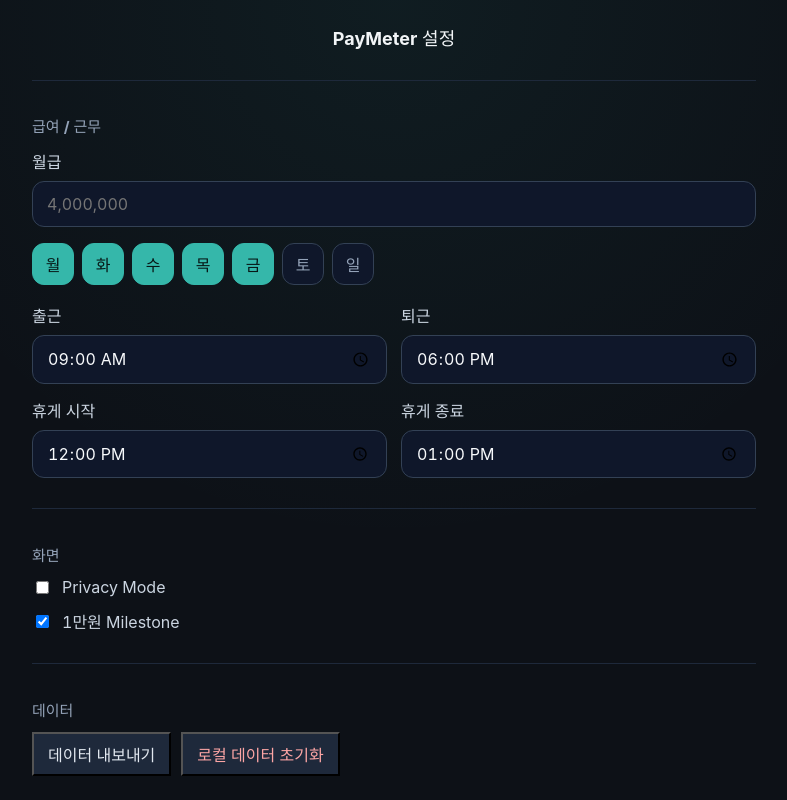
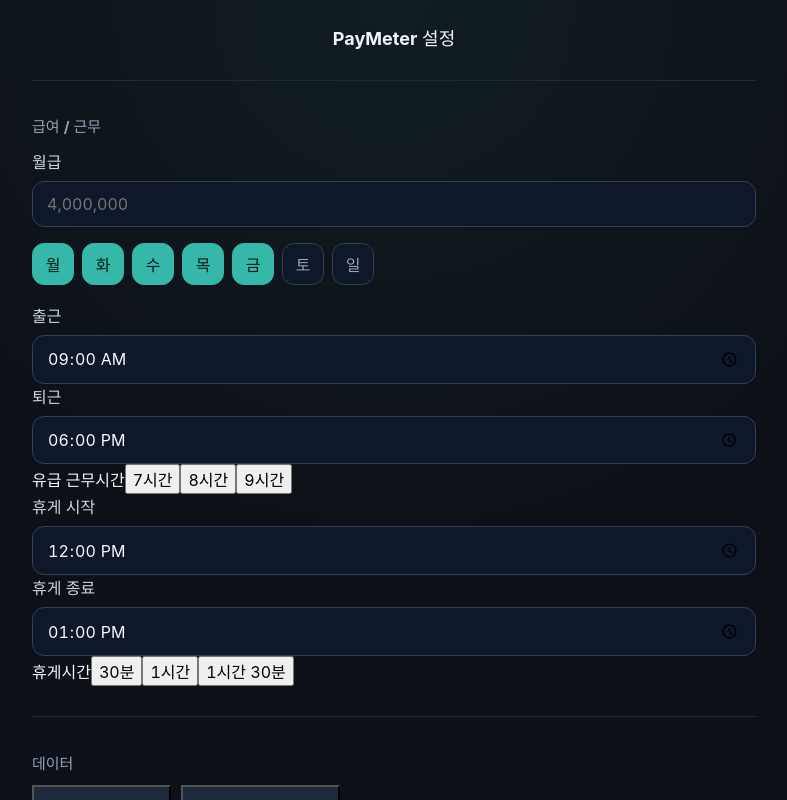
Before and after one commit to nothing2that-sys/pay-meter, a React (Vite) app: page / in a window 1280 px wide. Shown: the whole page, without its empty margins (246-1033 px from the left). Built offline with nearby package versions, Linux system fonts and the light colour scheme.

Commit message:
feat(settings): add work and break duration shortcuts

```diff
--- a/src/App.tsx
+++ b/src/App.tsx
@@ -1,4 +1,4 @@
-import { useEffect, useMemo, useRef, useState } from 'react';
+import { useEffect, useMemo, useState } from 'react';
 import { createPortal } from 'react-dom';
 import {
   DEFAULT_SETTINGS,
@@ -7,11 +7,11 @@ import {
   formatMicroKrw,
   localDateFromEpoch,
   monthAllocation,
+  parseTimeToMinutes,
   type PaySnapshot,
   type PrototypeDayControl,
   type PrototypeSettings,
 } from './domain/prototype';
-import { crossedMilestone } from './features/milestone';
 import { DeviceClock } from './infrastructure/clock';
 import { openDocumentPiP, supportsDocumentPiP } from './infrastructure/pip';
 import {
@@ -34,6 +34,21 @@ type Screen = 'timer' | 'dashboard' | 'settings';
 
 function money(value: bigint, privacy: boolean): string {
   return privacy ? '₩ ••••••' : `₩${formatMicroKrw(value)}`;
+}
+
+function minutesToLocalTime(totalMinutes: number): string | null {
+  if (!Number.isFinite(totalMinutes) || totalMinutes < 0 || totalMinutes >= 24 * 60) return null;
+  const hour = Math.floor(totalMinutes / 60);
+  const minute = totalMinutes % 60;
+  return `${String(hour).padStart(2, '0')}:${String(minute).padStart(2, '0')}`;
+}
+
+function rangeDurationMinutes(start: string, end: string): number {
+  try {
+    return Math.max(0, parseTimeToMinutes(end) - parseTimeToMinutes(start));
+  } catch {
+    return 0;
+  }
 }
 
 type DashboardPeriod = 'daily' | 'weekly' | 'monthly';
@@ -216,6 +231,37 @@ function SettingsScreen({
     setDraft({ ...draft, schedule: { ...draft.schedule, workDays } });
   };
 
+  const applyPaidHours = (hours: number) => {
+    const startMinutes = parseTimeToMinutes(draft.schedule.start);
+    const breakMinutes = draft.schedule.unpaidBreak
+      ? rangeDurationMinutes(draft.schedule.unpaidBreak.start, draft.schedule.unpaidBreak.end)
+      : 0;
+    const end = minutesToLocalTime(startMinutes + hours * 60 + breakMinutes);
+    if (!end) {
+      setError('퇴근 시간이 자정을 넘을 수 없습니다.');
+      return;
+    }
+    setError('');
+    setDraft({ ...draft, schedule: { ...draft.schedule, end } });
+  };
+
+  const applyBreakDuration = (minutes: number) => {
+    const start = draft.schedule.unpaidBreak?.start ?? '12:00';
+    const end = minutesToLocalTime(parseTimeToMinutes(start) + minutes);
+    if (!end) {
+      setError('휴게 종료 시간이 자정을 넘을 수 없습니다.');
+      return;
+    }
+    setError('');
+    setDraft({
+      ...draft,
+      schedule: {
+        ...draft.schedule,
+        unpaidBreak: { start, end },
+      },
+    });
+  };
+
   const submit = () => {
     try {
       if (!Number.isSafeInteger(draft.salaryKrw) || draft.salaryKrw <= 0)
@@ -224,7 +270,7 @@ function SettingsScreen({
         throw new Error('근무 요일을 하나 이상 선택해 주세요.');
       const clean = {
         ...draft,
-        display: { ...draft.display, showDecimals: false },
+        display: { ...draft.display, showDecimals: false, milestoneEnabled: false },
         consumerItems: [],
       };
       buildPaySnapshot(clean, clock.nowEpochMs(), clock.localTimeZone(), []);
@@ -292,7 +338,8 @@ function SettingsScreen({
             </button>
           ))}
         </div>
-        <div className="time-grid">
+        <div className="schedule-block">
+          <div className="schedule-input-row">
             <label>
               출근
               <input
@@ -315,6 +362,23 @@ function SettingsScreen({
                 }
               />
             </label>
+          </div>
+          <div className="quick-setting-row" aria-label="근무시간 빠른 설정">
+            <span>유급 근무시간</span>
+            <button type="button" onClick={() => applyPaidHours(7)}>
+              7시간
+            </button>
+            <button type="button" onClick={() => applyPaidHours(8)}>
+              8시간
+            </button>
+            <button type="button" onClick={() => applyPaidHours(9)}>
+              9시간
+            </button>
+          </div>
+        </div>
+
+        <div className="schedule-block">
+          <div className="schedule-input-row">
             <label>
               휴게 시작
               <input
@@ -356,33 +420,19 @@ function SettingsScreen({
               />
             </label>
           </div>
-      </section>
-
-      <section className="switches">
-        <h2>화면</h2>
-        <label>
-          <input
-            type="checkbox"
-            checked={draft.display.privacy}
-            onChange={(e) =>
-              setDraft({ ...draft, display: { ...draft.display, privacy: e.target.checked } })
-            }
-          />{' '}
-          Privacy Mode
-        </label>
-        <label>
-          <input
-            type="checkbox"
-            checked={draft.display.milestoneEnabled}
-            onChange={(e) =>
-              setDraft({
-                ...draft,
-                display: { ...draft.display, milestoneEnabled: e.target.checked },
-              })
-            }
-          />{' '}
-          1만원 Milestone
-        </label>
+          <div className="quick-setting-row" aria-label="휴게시간 빠른 설정">
+            <span>휴게시간</span>
+            <button type="button" onClick={() => applyBreakDuration(30)}>
+              30분
+            </button>
+            <button type="button" onClick={() => applyBreakDuration(60)}>
+              1시간
+            </button>
+            <button type="button" onClick={() => applyBreakDuration(90)}>
+              1시간 30분
+            </button>
+          </div>
+        </div>
       </section>
 
       <section>
@@ -423,10 +473,6 @@ export default function App() {
     loadPrototypeDayControl(localDateFromEpoch(clock.nowEpochMs())),
   );
   const [pipWindow, setPipWindow] = useState<Window | null>(null);
-  const [milestoneKrw, setMilestoneKrw] = useState<bigint | null>(null);
-  const previousPay = useRef<bigint | null>(null);
-  const milestoneTimer = useRef<number | null>(null);
-  const skipNextMilestone = useRef(false);
 
   const snapshot = useMemo(
     () =>
@@ -437,7 +483,6 @@ export default function App() {
   useEffect(() => {
     const timer = window.setInterval(() => setNowEpochMs(clock.nowEpochMs()), 250);
     const refresh = () => {
-      skipNextMilestone.current = true;
       setNowEpochMs(clock.nowEpochMs());
     };
     window.addEventListener('focus', refresh);
@@ -451,24 +496,6 @@ export default function App() {
     };
   }, []);
 
-  useEffect(() => {
-    const previous = previousPay.current;
-    if (previous === null || skipNextMilestone.current) {
-      previousPay.current = snapshot.todayEarnedMicroKrw;
-      skipNextMilestone.current = false;
-      return;
-    }
-    const crossed = crossedMilestone(previous, snapshot.todayEarnedMicroKrw, {
-      enabled: settings.display.milestoneEnabled,
-      foreground: document.visibilityState === 'visible',
-      pip: false,
-    });
-    previousPay.current = snapshot.todayEarnedMicroKrw;
-    if (!crossed) return;
-    setMilestoneKrw(crossed);
-    if (milestoneTimer.current !== null) window.clearTimeout(milestoneTimer.current);
-    milestoneTimer.current = window.setTimeout(() => setMilestoneKrw(null), 700);
-  }, [settings.display.milestoneEnabled, snapshot.todayEarnedMicroKrw]);
 
   useEffect(() => {
     const currentDate = localDateFromEpoch(nowEpochMs);
@@ -554,7 +581,6 @@ export default function App() {
     <MoneyTimer
       snapshot={snapshot}
       settings={settings}
-      milestoneKrw={milestoneKrw}
       onToggleLoafing={toggleLoafing}
       onTogglePrivacy={togglePrivacy}
       onClockOut={clockOut}
```
Lines whose indentation alone changed are shown as unchanged.
